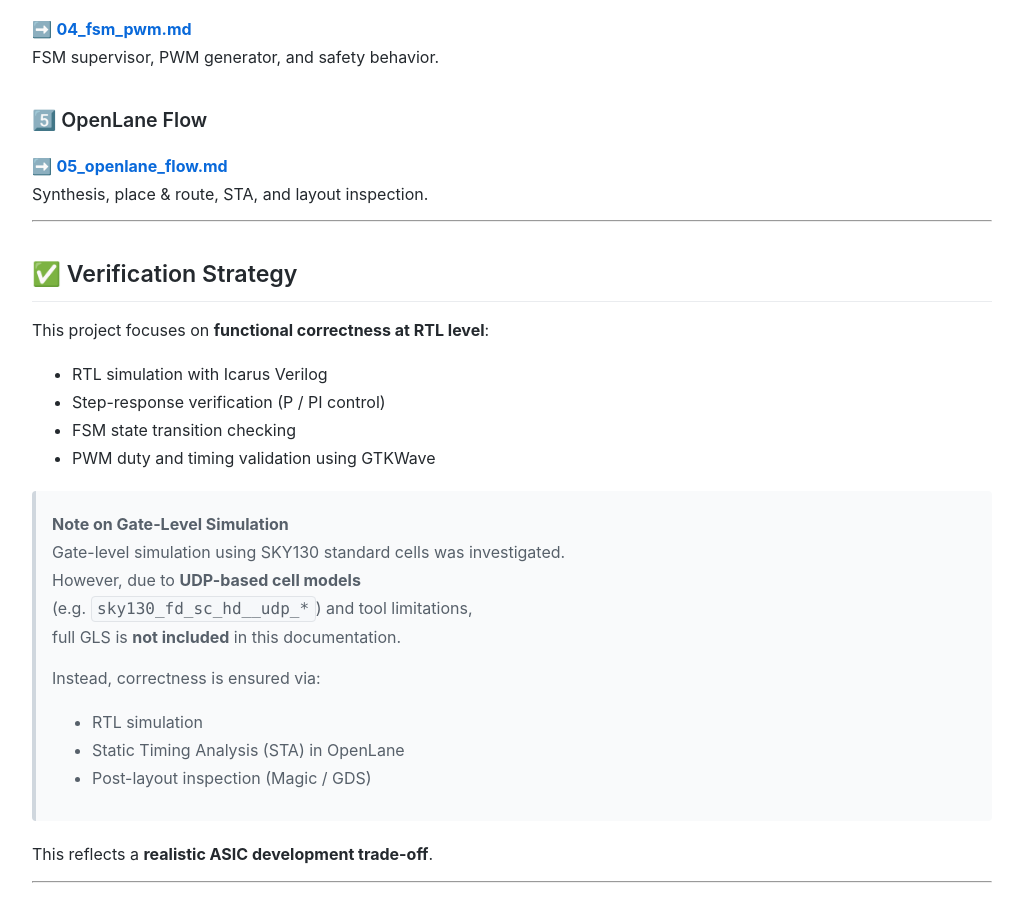
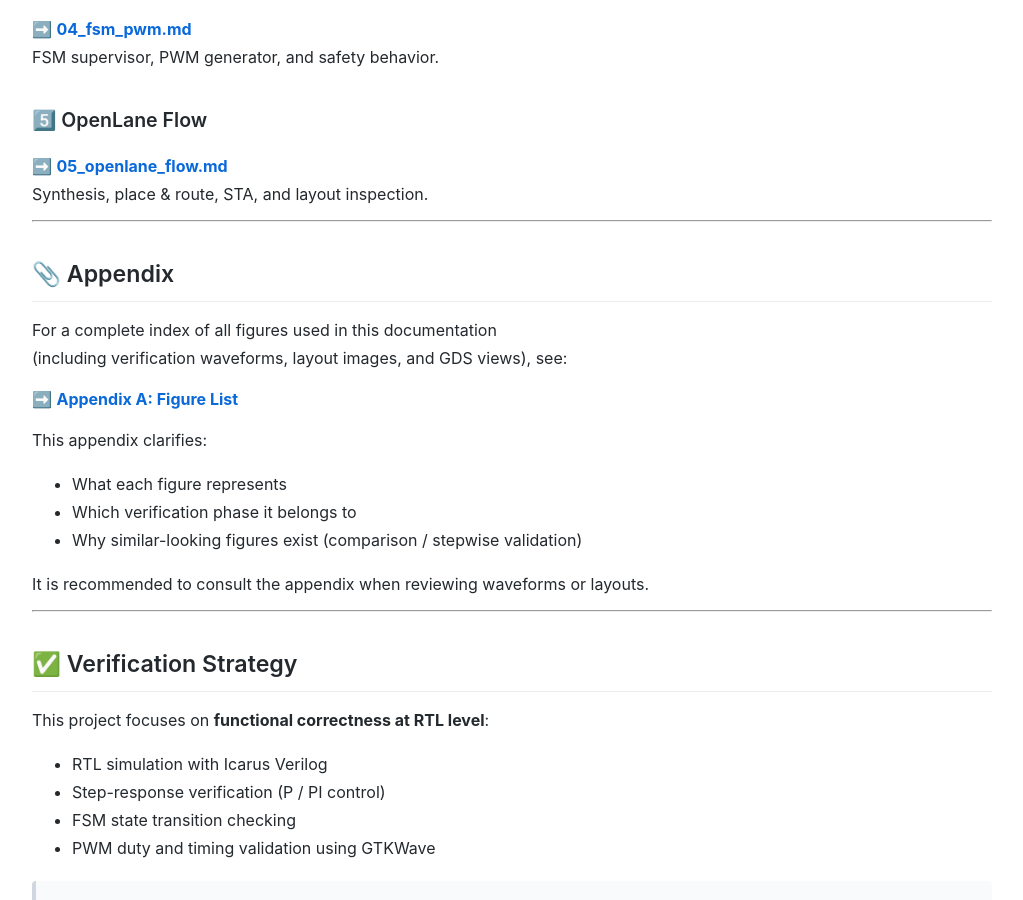
Before and after one commit to Samizo-AITL/vi-control-asic-sky130, a Jekyll site: the page built from docs/index.md, in a window 1280 px wide and 900 px high, scrolled down 2358 px. Shown: the whole window, without its empty margins (128-1151 px from the left). Built offline with Jekyll 4.4.1, drawn with Linux system fonts in a browser that asks for light colours.

Commit message:
Update index.md

```diff
--- a/docs/index.md
+++ b/docs/index.md
@@ -90,6 +90,22 @@ Synthesis, place & route, STA, and layout inspection.
 
 ---
 
+## 📎 Appendix
+
+For a complete index of all figures used in this documentation
+(including verification waveforms, layout images, and GDS views), see:
+
+➡️ **[Appendix A: Figure List](appendix_figures.md)**
+
+This appendix clarifies:
+- What each figure represents
+- Which verification phase it belongs to
+- Why similar-looking figures exist (comparison / stepwise validation)
+
+It is recommended to consult the appendix when reviewing waveforms or layouts.
+
+---
+
 ## ✅ Verification Strategy
 
 This project focuses on **functional correctness at RTL level**:
```
